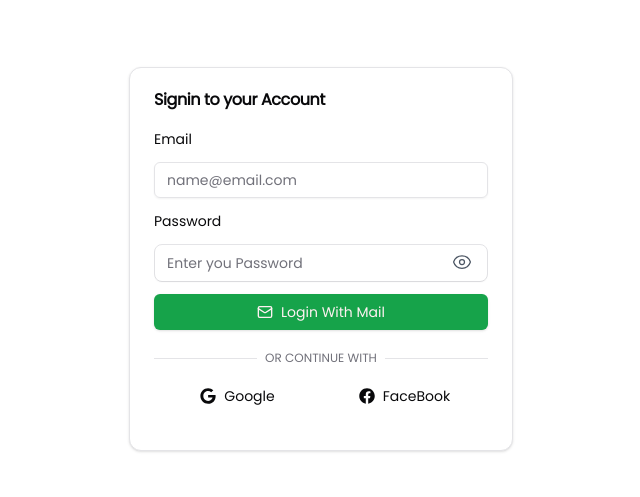
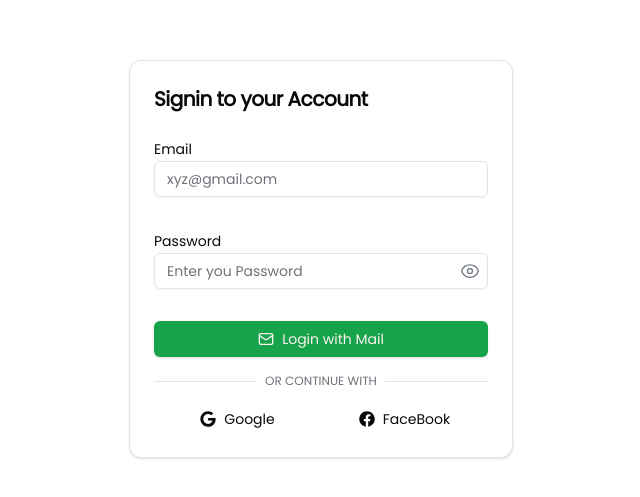
Before and after one commit to Project-Group-SGP/Expense-Tracker, a Next.js app: page /signin in a window 1280 px wide. Shown: the part 141-638 px from the top of the page, without its empty margins (319-959 px from the left). Built offline with nearby package versions, Linux system fonts and the light colour scheme.

Commit message:
fix:next-auth:signin

```diff
--- a/package.json
+++ b/package.json
@@ -9,6 +9,7 @@
     "lint": "next lint"
   },
   "dependencies": {
+    "@hookform/resolvers": "^3.9.0",
     "@radix-ui/react-dropdown-menu": "^2.1.1",
     "@radix-ui/react-icons": "^1.3.0",
     "@radix-ui/react-label": "^2.1.0",
@@ -23,6 +24,7 @@
     "prisma": "^5.16.1",
     "react": "^18",
     "react-dom": "^18",
+    "react-hook-form": "^7.52.1",
     "react-icons": "^5.2.1",
     "sonner": "^1.5.0",
     "tailwind-merge": "^2.3.0",
--- a/src/app/signin/page.tsx
+++ b/src/app/signin/page.tsx
@@ -1,194 +1,124 @@
-'use client';
-import { Button } from '@/components/ui/button';
-import { Card, CardContent, CardHeader, CardTitle } from '@/components/ui/card';
-import { Input } from '@/components/ui/input';
-import { Label } from '@/components/ui/label';
-import { signIn } from 'next-auth/react';
-import { useRouter } from 'next/navigation';
-import React, { useRef, useState } from 'react';
-import { toast } from 'sonner';
-import { Mail } from "lucide-react"
-import { FaGoogle } from "react-icons/fa";
-import { FaFacebook } from "react-icons/fa";
-import { promise } from 'zod';
-// import z from 'zod';
+"use client"
 
-// const FormSchema = z.object({
-//   username: z.string().min(2, {
-//     message: "Username must be at least 2 characters.",
-//   }),
-//   password:z.string().min(8).includes('@' || '#' || '$' || '&' ||'!'||'+'||'-',{message: "password should include special symbols(@,#,$,! ect)",})
-// })
+import { zodResolver } from "@hookform/resolvers/zod"
+import { useForm } from "react-hook-form"
+import { z } from "zod"
+import { Button } from "@/components/ui/button"
+import { Input } from "@/components/ui/input"
+import {
+  Form,
+  FormControl,
+  FormField,
+  FormItem,
+  FormLabel,
+  FormMessage,
+} from "@/components/ui/form"
+import {
+  Card,
+  CardContent,
+  CardHeader,
+  CardTitle,
+} from "@/components/ui/card"
+import { useState } from "react"
+import { Loader2, Mail } from "lucide-react"
+import { FaFacebook, FaGoogle } from "react-icons/fa"
+import { Passwordcmp } from "@/components/Passwordcmp"
+import { signIn } from "next-auth/react"
 
-// type Form = z.infer<typeof FormSchema>;
 
-const Signin = () => {
+const passwordValidation = new RegExp(
+  /^(?=.*[a-z])(?=.*[A-Z])(?=.*\d)(?=.*[@$!%*?&])[A-Za-z\d@$!%*?&]{8,}$/
+);
 
-  const [isPasswordVisible, setIsPasswordVisible] = useState(false);
-  const [checkingPassword, setCheckingPassword] = useState(false);
-  const [requiredError, setRequiredError] = useState({
-    emailReq: false,
-    passReq: false,
-  });
+const formSchema = z.object({
+  email: z.string().email(),
+  password: z.string().min(8,{message:'password should be minmum 8 characters'}).regex(passwordValidation, {
+    message: 'Password should include digits(0-9),special symbols(@,#,&...),Uppercase (A-Z),lowercase(a-z) letters',
+  }),
+})
 
-  function togglePasswordVisibility() {
-    setIsPasswordVisible((prevState: Boolean) => !prevState);
-  }
-  const router = useRouter();
-  const email = useRef('');
-  const password = useRef('');
+export default function Signin(){
+
+  const [isPasswordVisible, setIsPasswordVisible] = useState<boolean>(false);
+  const [checkingPassword, setCheckingPassword] = useState<boolean>(false);
+  const [emailPassword, setemailPassword] = useState<boolean>(false);
+  const [googlePassword, setgooglePassword] = useState<boolean>(false);
+  const [facebookPassword, setfacebookPassword] = useState<boolean>(false);
+    // 1. Define your form.
+    const form = useForm<z.infer<typeof formSchema>>({
+      resolver: zodResolver(formSchema),
+      defaultValues: {
+        email: "",
+        password:""
+      },
+    })
+
 
   const handleSubmitGoogle = async () =>{
+    setgooglePassword(true);
+    setCheckingPassword(true);
     await signIn("google");
-    // router.push('/');
   }
 
   const handleSubmitFacebook = async() =>{
+    setfacebookPassword(true);
+    setCheckingPassword(true);
     await signIn("facebook");
-    //router.push('/');
+  };
+
+
+    // 2. Define a submit handler.
+    function onSubmit(values: z.infer<typeof formSchema>) {
+      setemailPassword(true);
+      setCheckingPassword(true);
+      // Do something with the form values.
+      // ✅ This will be type-safe and validated.
+      console.log(values);
     }
 
-  const handleSubmit = async (e?: React.FormEvent<HTMLButtonElement>) => {
-    if (e) {
-      e.preventDefault();
-    }
-
-    if (!email.current || !password.current) {
-      setRequiredError({
-        emailReq: email.current ? false : true,
-        passReq: password.current ? false : true,
-      });
-      return;
-    }
-
-    await new Promise((res)=>setTimeout(res, 1000));
-    // try{
-    //   const check:Form = {
-    //     username: email.current,
-    //     password:password.current
-    //   }
-    // }catch(e){
-    //   console.log(e);
-    // }
-    setCheckingPassword(true);
-    const res = await signIn('credentials', {
-      username: email.current,
-      password: password.current,
-      redirect: false,
-    });
-
-    if (!res?.error) {
-      router.push('/');
-      toast.success('Signed In');
-    } else {
-      toast.error('oops something went wrong..!');
-      setCheckingPassword(false);
-    }
-  };
     return (
       <section className=" flex h-screen items-center justify-center">
       <Card className="mx-auto w-[70%] md:w-[70%] lg:w-[30%]">
   <CardHeader>
-          <CardTitle>Signin to your Account</CardTitle>
+    <CardTitle className="text-xl">Signin to your Account</CardTitle>
   </CardHeader>
-        <CardContent>
-          <div className="grid w-full items-center gap-4">
-            <div className="flex flex-col gap-4">
-              <Label htmlFor="email" ><span className={requiredError.emailReq?' text-red-500':''}>Email</span></Label>
-              <Input
+  <CardContent className="pb-2">
+  <Form {...form}>
+        <form onSubmit={form.handleSubmit(onSubmit)} className="space-y-8">
+          <FormField
+            control={form.control}
             name="email"
-                id="email"
-                placeholder="name@email.com"
-                onChange={(e) => {
-                  setRequiredError((prevState) => ({
-                    ...prevState,
-                    emailReq: false,
-                  }));
-                  email.current = e.target.value;
-                }}
+            render={({ field }) => (
+              <FormItem>
+                <FormLabel>Email</FormLabel>
+                <FormControl>
+                  <Input placeholder="xyz@gmail.com" {...field} />
+                </FormControl>
+                <FormMessage />
+              </FormItem>
+            )}
           />
-              {requiredError.emailReq && (
-                <span className="text-red-500">Email is required</span>
+          <FormField
+            control={form.control}
+            name="password"
+            render={({ field }) => (
+              <FormItem>
+                <FormLabel>Password</FormLabel>
+                <FormControl>
+                  <div className="relative ">
+                    <Input placeholder="Enter you Password" {...field} type={isPasswordVisible?'text':'password'}/>
+                    <Passwordcmp isPasswordVisible={isPasswordVisible} setisPasswordVisible={setIsPasswordVisible}/>
+                  </div>
+                </FormControl>
+                <FormMessage />
+              </FormItem>
             )}
-            </div>
-            <div className="relative flex flex-col gap-4">
-              <Label><span className={requiredError.passReq?' text-red-500':''}>Password</span></Label>
-              <div className="flex rounded-lg border">
-                <Input
-                  className="border-0"
-                  name="password"
-                  type={isPasswordVisible ? 'text' : 'password'}
-                  id="password"
-                  placeholder="Enter you Password"
-                  onChange={(e) => {
-                    setRequiredError((prevState) => ({
-                      ...prevState,
-                      passReq: false,
-                    }));
-                    password.current = e.target.value;
-                  }}
-                  onKeyDown={async (e) => {
-                    if (e.key === 'Enter') {
-                      setIsPasswordVisible(false);
-                      handleSubmit();
-                    }
-                  }}
           />
-                <button
-                  className="absolute bottom-0 right-0 flex h-10 items-center px-4 text-gray-600"
-                  onClick={togglePasswordVisibility}
-                >
-                  {isPasswordVisible ? (
-                    <svg
-                      xmlns="http://www.w3.org/2000/svg"
-                      fill="none"
-                      viewBox="0 0 24 24"
-                      strokeWidth={1.5}
-                      stroke="currentColor"
-                      className="h-5 w-5"
-                    >
-                      <path
-                        strokeLinecap="round"
-                        strokeLinejoin="round"
-                        d="M3.98 8.223A10.477 10.477 0 001.934 12C3.226 16.338 7.244 19.5 12 19.5c.993 0 1.953-.138 2.863-.395M6.228 6.228A10.45 10.45 0 0112 4.5c4.756 0 8.773 3.162 10.065 7.498a10.523 10.523 0 01-4.293 5.774M6.228 6.228L3 3m3.228 3.228l3.65 3.65m7.894 7.894L21 21m-3.228-3.228l-3.65-3.65m0 0a3 3 0 10-4.243-4.243m4.242 4.242L9.88 9.88"
-                      />
-                    </svg>
-                  ) : (
-                    <svg
-                      xmlns="http://www.w3.org/2000/svg"
-                      fill="none"
-                      viewBox="0 0 24 24"
-                      strokeWidth={1.5}
-                      stroke="currentColor"
-                      className="h-5 w-5"
-                    >
-                      <path
-                        strokeLinecap="round"
-                        strokeLinejoin="round"
-                        d="M2.036 12.322a1.012 1.012 0 010-.639C3.423 7.51 7.36 4.5 12 4.5c4.638 0 8.573 3.007 9.963 7.178.07.207.07.431 0 .639C20.577 16.49 16.64 19.5 12 19.5c-4.638 0-8.573-3.007-9.963-7.178z"
-                      />
-                      <path
-                        strokeLinecap="round"
-                        strokeLinejoin="round"
-                        d="M15 12a3 3 0 11-6 0 3 3 0 016 0z"
-                      />
-                    </svg>
-                  )}
-                </button>
-              </div>
-              {requiredError.passReq && (
-                <span className="text-red-500">Password is required</span>
-              )}
-            </div>
-          </div>
-          <Button
-            className="my-3 w-full"
-            disabled={checkingPassword}
-            onClick={handleSubmit}
-          >
-            <Mail className="mr-2 h-4 w-4" /> Login With Mail
-          </Button>
-          <div className="relative mt-2">
+          <Button disabled={checkingPassword} className="w-full mt-0" type="submit">
+            {emailPassword?<Loader2 className="mr-2 h-4 w-4 animate-spin" />:<Mail className="mr-2 h-4 w-4" />}Login with Mail</Button>
+        </form>
+      </Form>
+      <div className="relative mt-4">
             <div className="absolute inset-0 flex items-center">
               <span className="w-full border-t"></span>
             </div>
@@ -196,26 +126,27 @@ const Signin = () => {
               <span className="px-2 text-muted-foreground ligth: bg-sarthak_L dark:bg-sarthak_d">Or continue with</span>
               </div>
               </div>
-          <div className='grid grid-cols-2'>
+
+  <div className='grid grid-cols-2 w-full' >
             <Button
               className="my-3 w-full"
+              disabled={checkingPassword}
               onClick={handleSubmitGoogle}
               variant="ghost"
               >
-              <FaGoogle className="mr-2 h-4 w-4" /> Google
+              {googlePassword?<Loader2 className="mr-2 h-4 w-4 animate-spin" />:<FaGoogle className="mr-2 h-4 w-4" />} Google
             </Button>
             <Button
               className="my-3 w-full"
+              disabled={checkingPassword}
               onClick={handleSubmitFacebook}
               variant="ghost"
               >
-              <FaFacebook className="mr-2 h-4 w-4" /> FaceBook
+              {facebookPassword?<Loader2 className="mr-2 h-4 w-4 animate-spin" />:<FaFacebook className="mr-2 h-4 w-4" />}FaceBook
             </Button>
           </div>
   </CardContent>
 </Card>
    </section>
-  );
-};
-
-export default Signin;
+    )
+}
--- /dev/null
+++ b/src/components/Passwordcmp.tsx
@@ -0,0 +1,48 @@
+"use client"
+
+import { useState } from "react"
+
+export const Passwordcmp = ({isPasswordVisible,setisPasswordVisible}:{isPasswordVisible:boolean,setisPasswordVisible:any}) =>{
+  return <button
+    className="absolute bottom-0 right-0 text-center h-10 px-2 pt-1 text-gray-500"
+    onClick={()=>{ setisPasswordVisible(!isPasswordVisible); console.log("Hello"); }}
+    type="button"
+>
+{isPasswordVisible ? (
+  <svg
+    xmlns="http://www.w3.org/2000/svg"
+    fill="none"
+    viewBox="0 0 24 24"
+    strokeWidth={1.5}
+    stroke="currentColor"
+    className="h-5 w-5"
+  >
+    <path
+      strokeLinecap="round"
+      strokeLinejoin="round"
+      d="M3.98 8.223A10.477 10.477 0 001.934 12C3.226 16.338 7.244 19.5 12 19.5c.993 0 1.953-.138 2.863-.395M6.228 6.228A10.45 10.45 0 0112 4.5c4.756 0 8.773 3.162 10.065 7.498a10.523 10.523 0 01-4.293 5.774M6.228 6.228L3 3m3.228 3.228l3.65 3.65m7.894 7.894L21 21m-3.228-3.228l-3.65-3.65m0 0a3 3 0 10-4.243-4.243m4.242 4.242L9.88 9.88"
+    />
+  </svg>
+) : (
+  <svg
+    xmlns="http://www.w3.org/2000/svg"
+    fill="none"
+    viewBox="0 0 24 24"
+    strokeWidth={1.5}
+    stroke="currentColor"
+    className="h-5 w-5"
+  >
+    <path
+      strokeLinecap="round"
+      strokeLinejoin="round"
+      d="M2.036 12.322a1.012 1.012 0 010-.639C3.423 7.51 7.36 4.5 12 4.5c4.638 0 8.573 3.007 9.963 7.178.07.207.07.431 0 .639C20.577 16.49 16.64 19.5 12 19.5c-4.638 0-8.573-3.007-9.963-7.178z"
+    />
+    <path
+      strokeLinecap="round"
+      strokeLinejoin="round"
+      d="M15 12a3 3 0 11-6 0 3 3 0 016 0z"
+    />
+  </svg>
+)}
+</button>
+}
--- /dev/null
+++ b/src/components/ui/form.tsx
@@ -0,0 +1,178 @@
+"use client"
+
+import * as React from "react"
+import * as LabelPrimitive from "@radix-ui/react-label"
+import { Slot } from "@radix-ui/react-slot"
+import {
+  Controller,
+  ControllerProps,
+  FieldPath,
+  FieldValues,
+  FormProvider,
+  useFormContext,
+} from "react-hook-form"
+
+import { cn } from "@/lib/utils"
+import { Label } from "@/components/ui/label"
+
+const Form = FormProvider
+
+type FormFieldContextValue<
+  TFieldValues extends FieldValues = FieldValues,
+  TName extends FieldPath<TFieldValues> = FieldPath<TFieldValues>
+> = {
+  name: TName
+}
+
+const FormFieldContext = React.createContext<FormFieldContextValue>(
+  {} as FormFieldContextValue
+)
+
+const FormField = <
+  TFieldValues extends FieldValues = FieldValues,
+  TName extends FieldPath<TFieldValues> = FieldPath<TFieldValues>
+>({
+  ...props
+}: ControllerProps<TFieldValues, TName>) => {
+  return (
+    <FormFieldContext.Provider value={{ name: props.name }}>
+      <Controller {...props} />
+    </FormFieldContext.Provider>
+  )
+}
+
+const useFormField = () => {
+  const fieldContext = React.useContext(FormFieldContext)
+  const itemContext = React.useContext(FormItemContext)
+  const { getFieldState, formState } = useFormContext()
+
+  const fieldState = getFieldState(fieldContext.name, formState)
+
+  if (!fieldContext) {
+    throw new Error("useFormField should be used within <FormField>")
+  }
+
+  const { id } = itemContext
+
+  return {
+    id,
+    name: fieldContext.name,
+    formItemId: `${id}-form-item`,
+    formDescriptionId: `${id}-form-item-description`,
+    formMessageId: `${id}-form-item-message`,
+    ...fieldState,
+  }
+}
+
+type FormItemContextValue = {
+  id: string
+}
+
+const FormItemContext = React.createContext<FormItemContextValue>(
+  {} as FormItemContextValue
+)
+
+const FormItem = React.forwardRef<
+  HTMLDivElement,
+  React.HTMLAttributes<HTMLDivElement>
+>(({ className, ...props }, ref) => {
+  const id = React.useId()
+
+  return (
+    <FormItemContext.Provider value={{ id }}>
+      <div ref={ref} className={cn("space-y-0", className)} {...props} />
+    </FormItemContext.Provider>
+  )
+})
+FormItem.displayName = "FormItem"
+
+const FormLabel = React.forwardRef<
+  React.ElementRef<typeof LabelPrimitive.Root>,
+  React.ComponentPropsWithoutRef<typeof LabelPrimitive.Root>
+>(({ className, ...props }, ref) => {
+  const { error, formItemId } = useFormField()
+
+  return (
+    <Label
+      ref={ref}
+      className={cn(error && "text-destructive", className)}
+      htmlFor={formItemId}
+      {...props}
+    />
+  )
+})
+FormLabel.displayName = "FormLabel"
+
+const FormControl = React.forwardRef<
+  React.ElementRef<typeof Slot>,
+  React.ComponentPropsWithoutRef<typeof Slot>
+>(({ ...props }, ref) => {
+  const { error, formItemId, formDescriptionId, formMessageId } = useFormField()
+
+  return (
+    <Slot
+      ref={ref}
+      id={formItemId}
+      aria-describedby={
+        !error
+          ? `${formDescriptionId}`
+          : `${formDescriptionId} ${formMessageId}`
+      }
+      aria-invalid={!!error}
+      {...props}
+    />
+  )
+})
+FormControl.displayName = "FormControl"
+
+const FormDescription = React.forwardRef<
+  HTMLParagraphElement,
+  React.HTMLAttributes<HTMLParagraphElement>
+>(({ className, ...props }, ref) => {
+  const { formDescriptionId } = useFormField()
+
+  return (
+    <p
+      ref={ref}
+      id={formDescriptionId}
+      className={cn("text-[0.8rem] text-muted-foreground", className)}
+      {...props}
+    />
+  )
+})
+FormDescription.displayName = "FormDescription"
+
+const FormMessage = React.forwardRef<
+  HTMLParagraphElement,
+  React.HTMLAttributes<HTMLParagraphElement>
+>(({ className, children, ...props }, ref) => {
+  const { error, formMessageId } = useFormField()
+  const body = error ? String(error?.message) : children
+
+  if (!body) {
+    return null
+  }
+
+  return (
+    <p
+      ref={ref}
+      id={formMessageId}
+      className={cn("text-[0.8rem] font-medium text-destructive", className)}
+      {...props}
+    >
+      {body}
+    </p>
+  )
+})
+FormMessage.displayName = "FormMessage"
+
+export {
+  useFormField,
+  Form,
+  FormItem,
+  FormLabel,
+  FormControl,
+  FormDescription,
+  FormMessage,
+  FormField,
+}
```
Also changed, not shown: src/app/api/auth/[...nextauth]/middleware.ts (added, +10 -0 lines), src/app/api/auth/[...nextauth]/route.ts (+7 -11 lines), 1 other file (tests, documents, lock files or other folders). Lines whose indentation alone changed are shown as unchanged.
